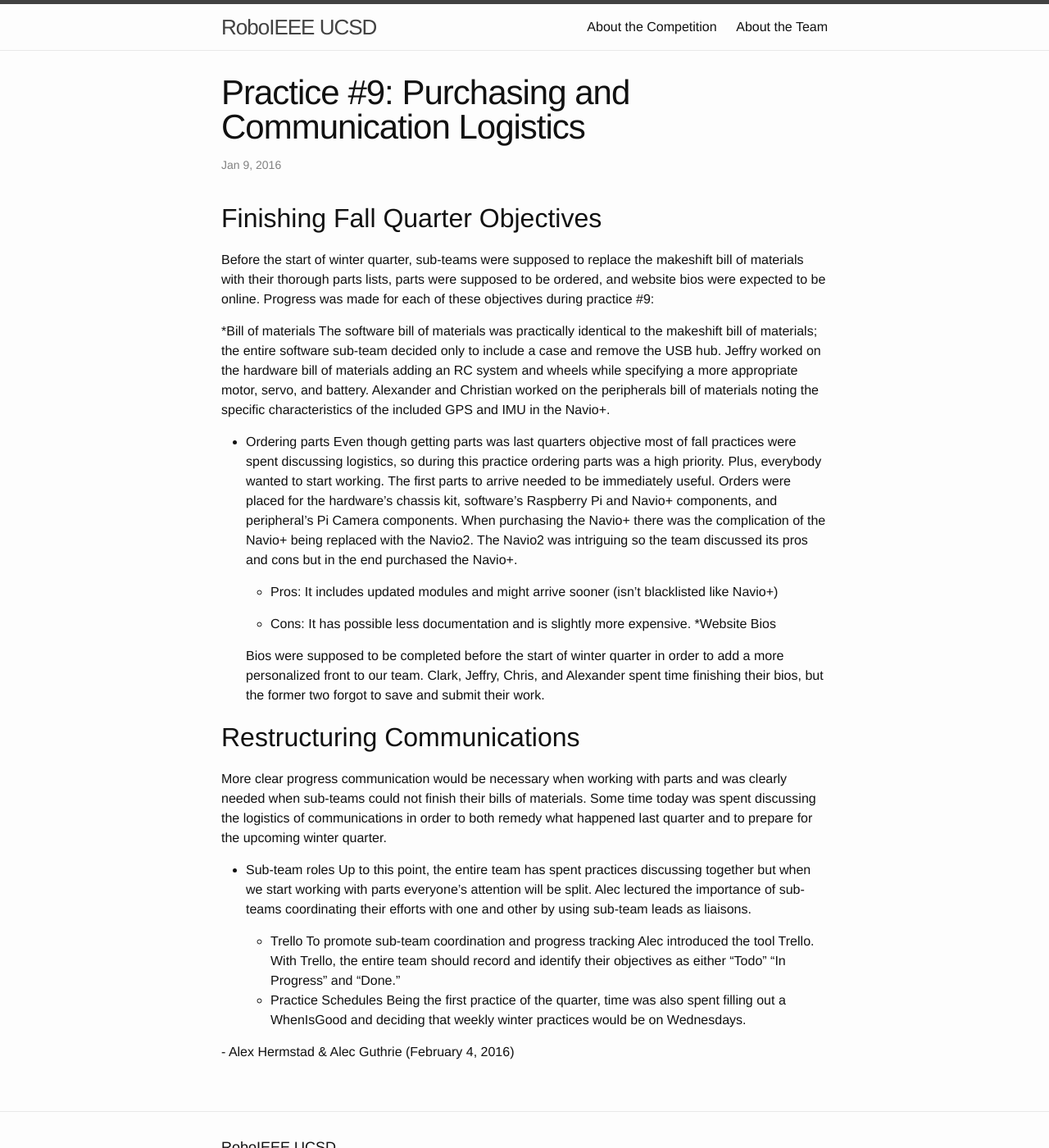
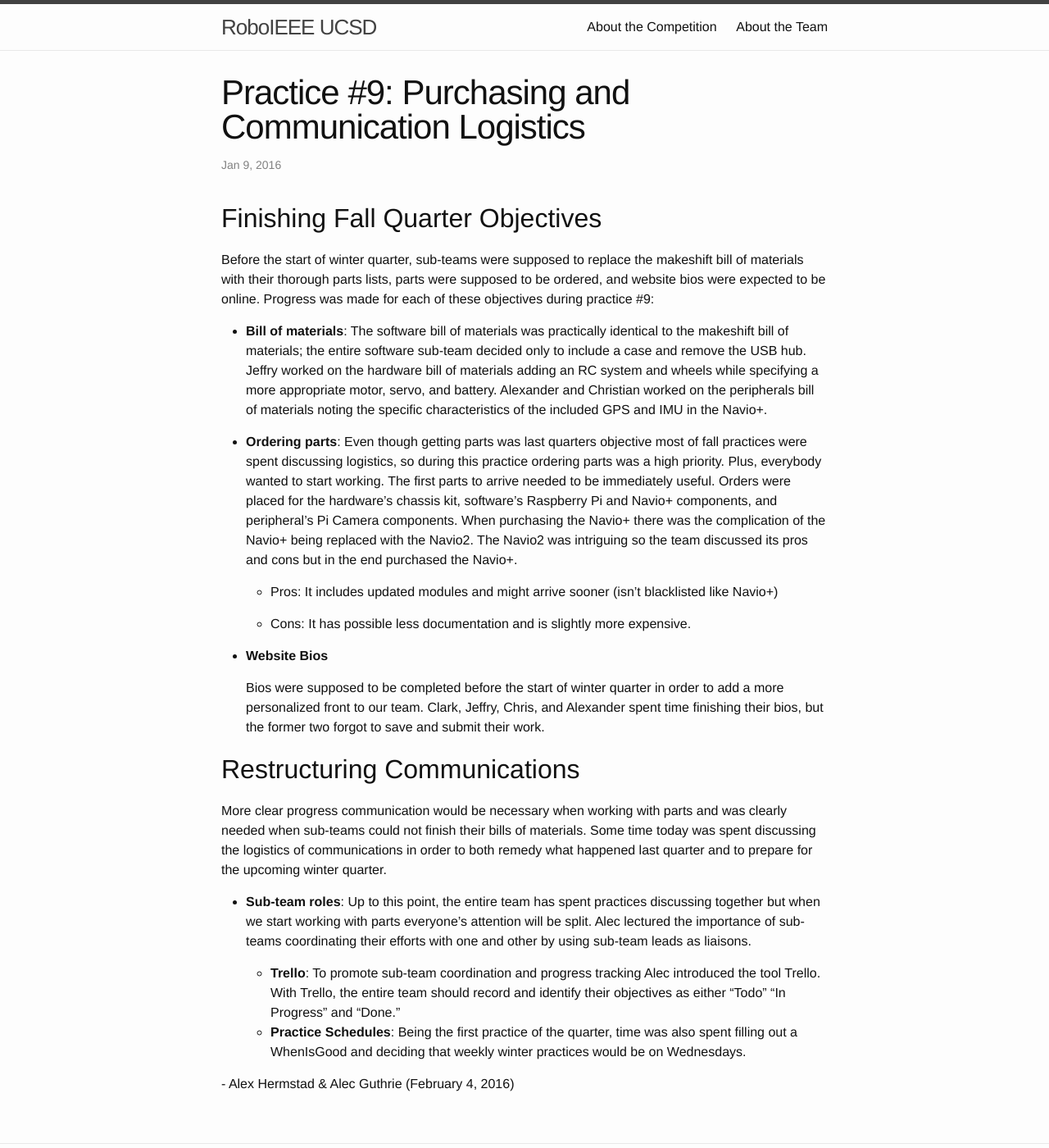
Before and after one commit to hermstadalex/UCSDroboIEEE, a Jekyll site: the page built from _posts/2016-01-09-Purchasing-Communication.markdown, in a window 1280 px wide and 1400 px high. Shown: the whole window at 82% size. Built offline with Jekyll 4.4.1, drawn with Linux system fonts in a browser that asks for light colours.

```diff
--- a/_posts/2016-01-09-Purchasing-Communication.markdown
+++ b/_posts/2016-01-09-Purchasing-Communication.markdown
@@ -12,7 +12,7 @@ makeshift bill of materials with their thorough parts lists, parts were supposed
 to be ordered, and website bios were expected to be online. Progress was made
 for each of these objectives during practice \#9:
 
-*Bill of materials
+* **Bill of materials**:
     The software bill of materials was practically identical to the makeshift
     bill of materials; the entire software sub-team decided only to include a
     case and remove the USB hub. Jeffry worked on the hardware bill of materials
@@ -21,7 +21,7 @@ for each of these objectives during practice \#9:
     of materials noting the specific characteristics of the included GPS and IMU
     in the Navio+.
 
-* Ordering parts
+*   **Ordering parts**:
     Even though getting parts was last quarters objective most of fall practices
     were spent discussing logistics, so during this practice ordering parts was
     a high priority. Plus, everybody wanted to start working. The first parts to
@@ -36,7 +36,7 @@ for each of these objectives during practice \#9:
         blacklisted like Navio+)
 
     -   Cons: It has possible less documentation and is slightly more expensive.
-*Website Bios
+* **Website Bios**
 
     Bios were supposed to be completed before the start of winter quarter in
     order to add a more personalized front to our team. Clark, Jeffry, Chris,
@@ -51,17 +51,17 @@ Some time today was spent discussing the logistics of communications in order to
 both remedy what happened last quarter and to prepare for the upcoming winter
 quarter.
 
-* Sub-team roles
+* **Sub-team roles**:
        Up to this point, the entire team has spent practices discussing together
     but when we start working with parts everyone’s attention will be split.
     Alec lectured the importance of sub-teams coordinating their efforts with
     one and other by using sub-team leads as liaisons.
 
-   * Trello
+   * **Trello**:
     To promote sub-team coordination and progress tracking Alec introduced
         the tool Trello. With Trello, the entire team should record and identify
         their objectives as either “Todo” “In Progress” and “Done.”
-   * Practice Schedules
+   * **Practice Schedules**:
         Being the first practice of the quarter, time was also spent filling out
         a WhenIsGood and deciding that weekly winter practices would be on
         Wednesdays.
```
Also changed, not shown: _posts/2015-11-09-Researching-Platforms.markdown (added, +40 -0 lines), _posts/2016-01-09-Purchasing-and-Logistics.markdown (deleted, +0 -91 lines).
